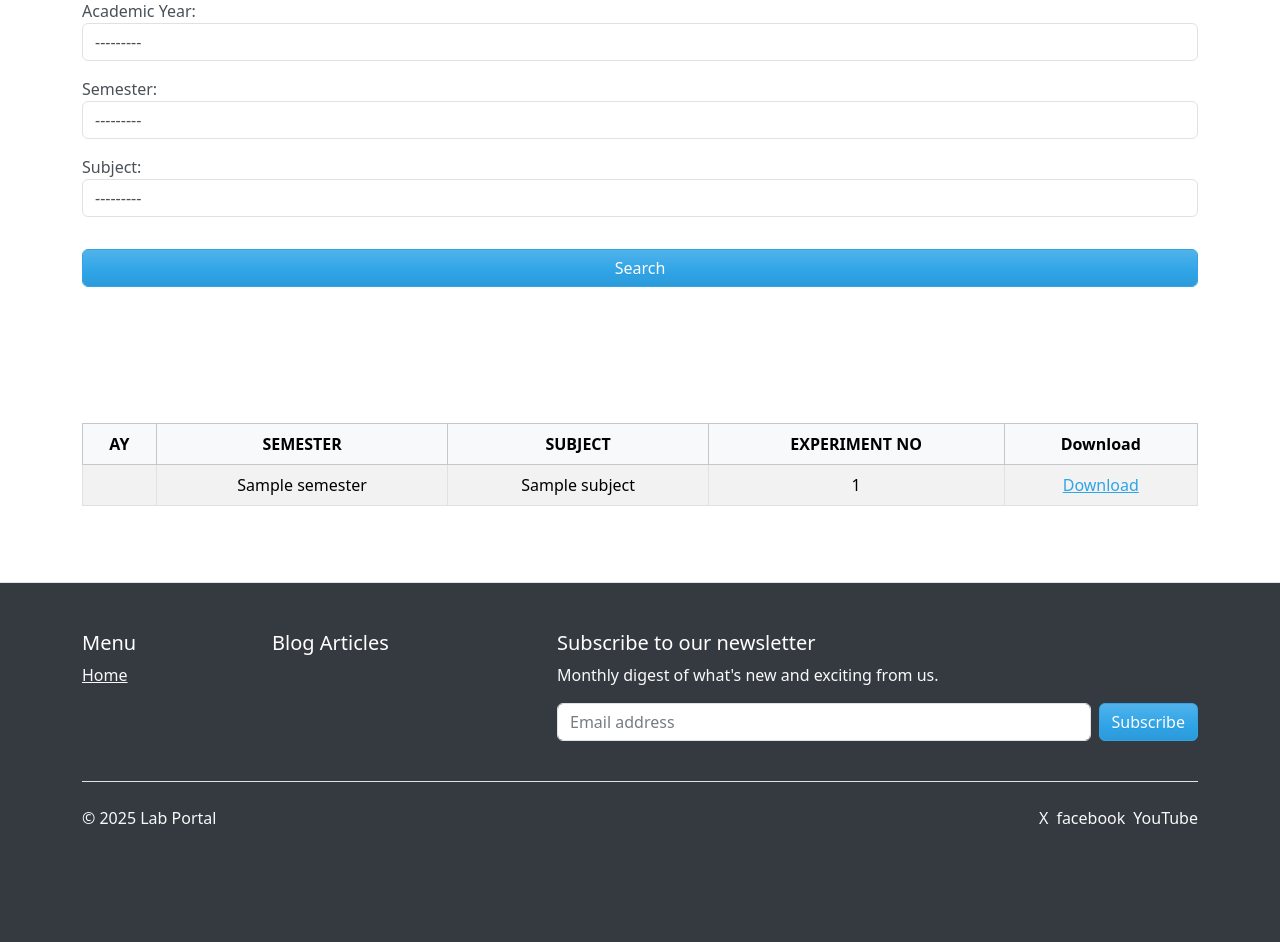
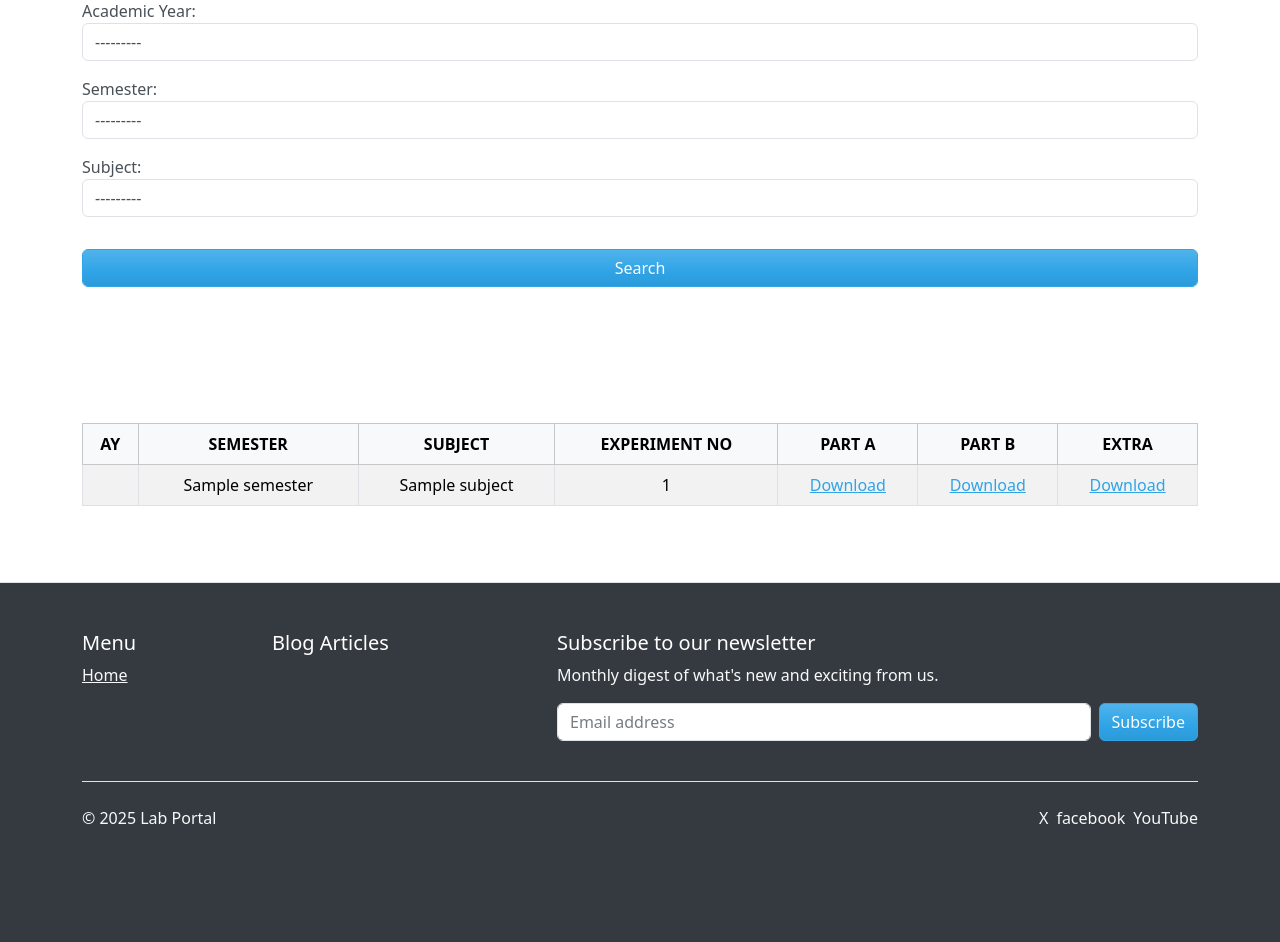
Before and after one commit to subhash-devopslearner/lab-portal, a Django app: page /experiments/ in a window 1280 px wide. Shown: the part 163-1105 px from the top of the page. Run offline with Django 5.2, Linux system fonts and the light colour scheme; tables that the repository leaves empty hold one stand-in row (values such as "Sample post"); some libraries are stand-ins or nearby versions.

Commit message:
Update experiments app

```diff
--- a/labportal/experiments/forms.py
+++ b/labportal/experiments/forms.py
@@ -1,6 +1,7 @@
 # experiments/forms.py
 from django import forms
 from .models import Experiment, AcademicYear, Semester, Subject
+import os
 
 class ExperimentSearchForm(forms.Form):
     academic_year = forms.ModelChoiceField(
@@ -32,7 +33,10 @@ class ExperimentUploadForm(forms.ModelForm):
             'subject',
             'programme',
             'experiment_number',
-            'file',
+            'file1_upload',
+            'file2_upload',
+            'file3_upload',
+            'file4_upload',
         ]
         widgets = {
             'academic_year': forms.Select(attrs={'class': 'form-control'}),
@@ -40,5 +44,29 @@ class ExperimentUploadForm(forms.ModelForm):
             'subject': forms.Select(attrs={'class': 'form-control'}),
             'programme': forms.Select(attrs={'class': 'form-control'}),
             'experiment_number': forms.NumberInput(attrs={'class': 'form-control'}),
-            'file': forms.ClearableFileInput(attrs={'class': 'form-control'}),
+            'file1_upload': forms.ClearableFileInput(attrs={'class': 'form-control'}),
+            'file2_upload': forms.ClearableFileInput(attrs={'class': 'form-control'}),
+            'file3_upload': forms.ClearableFileInput(attrs={'class': 'form-control'}),
+            'file4_upload': forms.ClearableFileInput(attrs={'class': 'form-control'}),
         }
+
+        labels = {
+            'file1_upload': 'Part A (Mandatory)',
+            'file2_upload': 'Part B (Optional)',
+            'file3_upload': 'Extra File (Optional)',
+            'file4_upload': 'Solution File (Optional)',
+        }
+
+def clean(self):
+        cleaned_data = super().clean()
+        allowed_extensions = ['.pdf', '.doc', '.docx', '.ppt', '.pptx', '.xls', '.xlsx']
+        max_size = 5 * 1024 * 1024  # 5 MB
+
+        for field_name in ['file1_upload', 'file2_upload', 'file3_upload', 'file4_upload']:
+            file = cleaned_data.get(field_name)
+            if file:
+                ext = os.path.splitext(file.name)[1].lower()
+                if ext not in allowed_extensions:
+                    self.add_error(field_name, "Only PDF, DOC, DOCX, PPT, PPTX, XLS and XLSX files are allowed.")
+                if file.size > max_size:
+                    self.add_error(field_name, "File size must be under 5 MB.")
--- a/labportal/experiments/models.py
+++ b/labportal/experiments/models.py
@@ -1,5 +1,7 @@
 # experiments/models.py
 from django.db import models
+from datetime import datetime
+from django.core.validators import RegexValidator
 
 class AcademicYear(models.Model):
     year = models.CharField(max_length=9, unique=True)  # e.g., "2023-2024"
@@ -26,13 +28,20 @@ class Programme(models.Model):
     def __str__(self):
         return self.name
 
+def experiment_upload_path(instance, filename):
+    # Define the storage path
+    return f'experiments/{instance.academic_year}/{instance.programme}/{instance.semester}/{instance.subject}/{instance.experiment_number}-{filename}'
+
 class Experiment(models.Model):
     academic_year = models.ForeignKey(AcademicYear, on_delete=models.CASCADE)
     semester = models.ForeignKey(Semester, on_delete=models.CASCADE)
     subject = models.ForeignKey(Subject, on_delete=models.CASCADE)
     programme = models.ForeignKey(Programme, on_delete=models.CASCADE)
     experiment_number = models.PositiveIntegerField()
-    file = models.FileField(upload_to="experiments/%Y/%m/%d/")  # Adjust path dynamically
+    file1_upload = models.FileField(upload_to=experiment_upload_path, max_length=300)  # Adjust path dynamically
+    file2_upload = models.FileField(upload_to=experiment_upload_path, max_length=300, blank=True, null=True)
+    file3_upload = models.FileField(upload_to=experiment_upload_path, max_length=300, blank=True, null=True)
+    file4_upload = models.FileField(upload_to=experiment_upload_path, max_length=300, blank=True, null=True)
 
     uploaded_at = models.DateTimeField(auto_now_add=True)
 
--- a/labportal/experiments/templates/experiments/home.html
+++ b/labportal/experiments/templates/experiments/home.html
@@ -27,7 +27,12 @@
               <th class="text-center">SEMESTER</th>
               <th class="text-center">SUBJECT</th>
               <th class="text-center">EXPERIMENT NO</th>
-              <th class="text-center">Download</th>
+              <th class="text-center">PART A</th>
+              <th class="text-center">PART B</th>
+              <th class="text-center">EXTRA</th>
+              {% if user.is_authenticated and user.role in "teacher lab_assistant" %}
+              <th class="text-center">Solution</th>
+              {% endif %}
             </tr>
           </thead>
           <tbody>
@@ -37,7 +42,33 @@
               <td class="text-center">{{experiment.semester.name}}</td>
               <td class="text-center">{{experiment.subject.name}}</td>
               <td class="text-center">{{experiment.experiment_number}}</td>
-              <td class="text-center"><a href="{{ experiment.file.url }}">Download</a></td>
+              <td class="text-center"><a target="_blank" href="{{ experiment.file1_upload.url }}">Download</a></td>
+
+              <td class="text-center">
+                {% if experiment.file2_upload %}
+                <a target="_blank" href="{{ experiment.file2_upload.url }}">Download</a>
+                {% else %}
+                <span class="text-muted">Not Uploaded</span>
+                {% endif %}
+              </td>
+
+              <td class="text-center">
+                {% if experiment.file3_upload %}
+                <a target="_blank" href="{{ experiment.file3_upload.url }}">Download</a>
+                {% else %}
+                <span class="text-muted">Not Uploaded</span>
+                {% endif %}
+              </td>
+
+              {% if user.is_authenticated and user.role in "teacher lab_assistant" %}
+              <td class="text-center">
+                {% if experiment.file4_upload %}
+                <a target="_blank" href="{{ experiment.file4_upload.url }}">Download</a>
+                {% else %}
+                <span class="text-muted">Not Uploaded</span>
+                {% endif %}
+              </td>
+              {% endif %}
             </tr>
             {% endfor %}
           </tbody>
--- a/labportal/experiments/views.py
+++ b/labportal/experiments/views.py
@@ -8,7 +8,9 @@ from django.contrib.auth.decorators import login_required
 
 #Create your views here.
 def home_experiments(request):
+
     experiments = Experiment.objects.all()
+
     search_form = ExperimentSearchForm(request.GET or None)
     if search_form.is_valid():
         if search_form.cleaned_data['academic_year']:
@@ -17,6 +19,7 @@ def home_experiments(request):
             experiments = experiments.filter(semester=search_form.cleaned_data['semester'])
         if search_form.cleaned_data['subject']:
             experiments = experiments.filter(subject=search_form.cleaned_data['subject'])
+
     return render(request, 'experiments/home.html', {'experiments': experiments, 'search_form': search_form})
 
 
```
Also changed, not shown: labportal/experiments/templates/experiments/upload.html (+23 -7 lines), labportal/experiments/migrations/0002_alter_experiment_file.py (added), labportal/experiments/migrations/0003_rename_file_experiment_file1_upload_and_more.py (added), labportal/experiments/migrations/0004_alter_experiment_file1_upload_and_more.py (added), labportal/experiments/migrations/0005_experiment_file4_upload.py (added).
